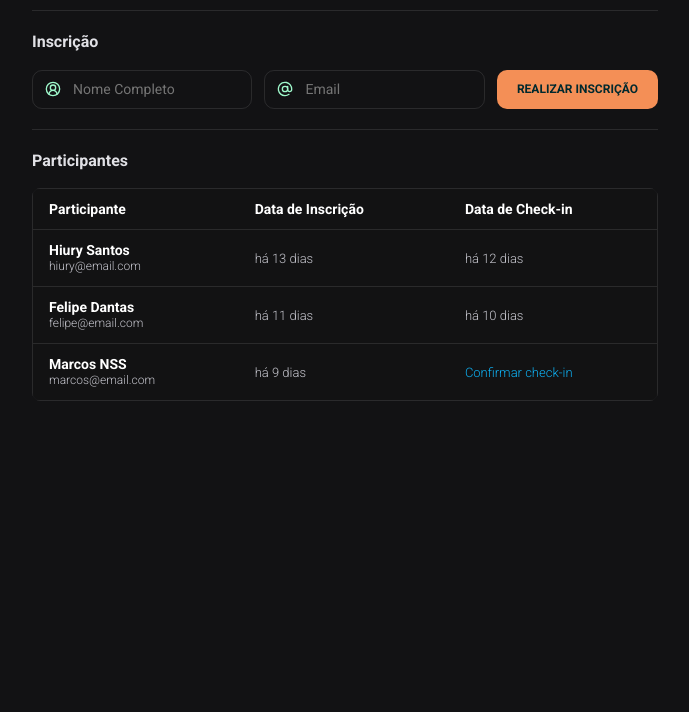
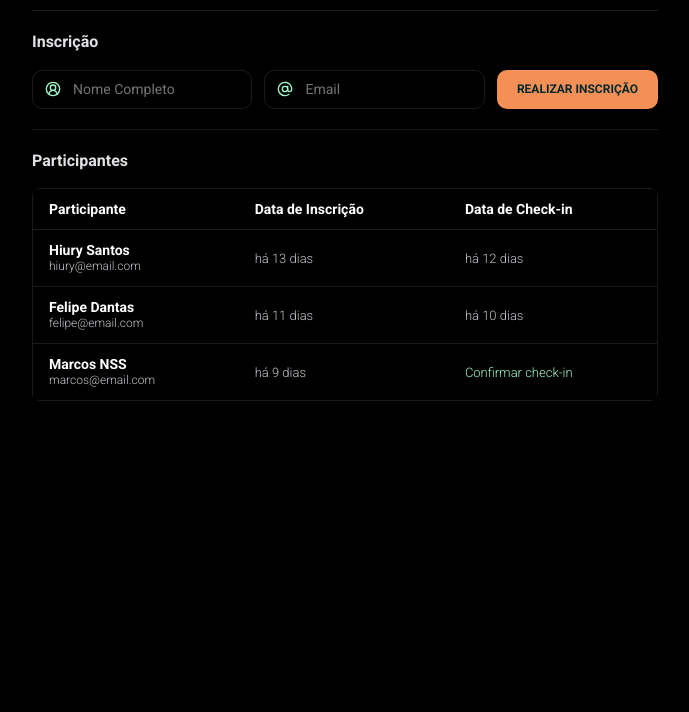
Before and after one commit to RiderEZ/nlw-unite, a plain HTML site: page index.html in a window 1280 px wide. Shown: the part 88-800 px from the top of the page, without its empty margins (295-984 px from the left). Drawn offline with nearby package versions, Linux system fonts and the light colour scheme.

Commit message:
mudança  de cores

```diff
--- a/index.css
+++ b/index.css
@@ -16,7 +16,7 @@ button {
 }
 
 body {
-    background-color: #121214;
+    background-color: #000000;
     color: #ffffff;
 }
 
@@ -58,6 +58,7 @@ fieldset>div {
     padding: 8px 12px;
 
     font: 400 14px/150% 'Roboto', sans-serif;
+    color: #c4c4cc;
 }
 
 input {
@@ -98,7 +99,7 @@ fieldset button:hover {
 
 table {
     border-collapse: collapse;
-    background-color: #121214cb;
+    background-color: #000000cb;
 }
 
 table thead {
@@ -132,7 +133,7 @@ tbody td small {
 
 tbody td button {
     all: unset;
-    color: #0EB1F4;
+    color: #9ff9cc;
 }
 
 tbody td button:hover {
```
